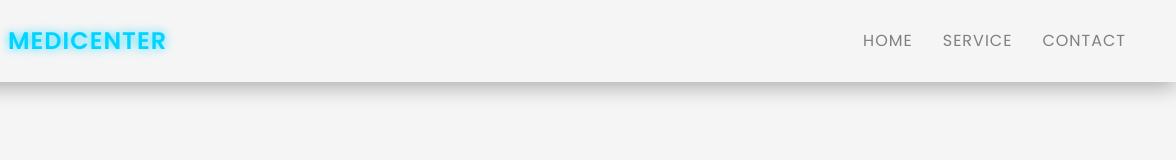
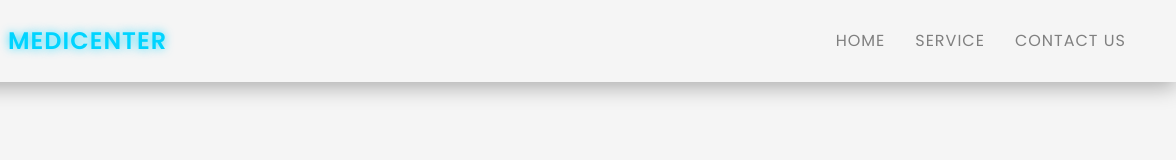
Before and after one commit to Sani05M/CLINICIA, a plain HTML site: page Index.html in a window 1280 px wide. Shown: the full height of the page, 104-1280 px from the left. Drawn offline with Linux system fonts and the light colour scheme.

Commit message:
Update Us

```diff
--- a/Index.html
+++ b/Index.html
@@ -15,6 +15,6 @@
         <div class="nav">
             <a href="#">Home</a>
             <a href="#">Service</a>
-            <a href="#">Contact</a>
+            <a href="#">Contact US</a>
 </body>
 </html>
```
